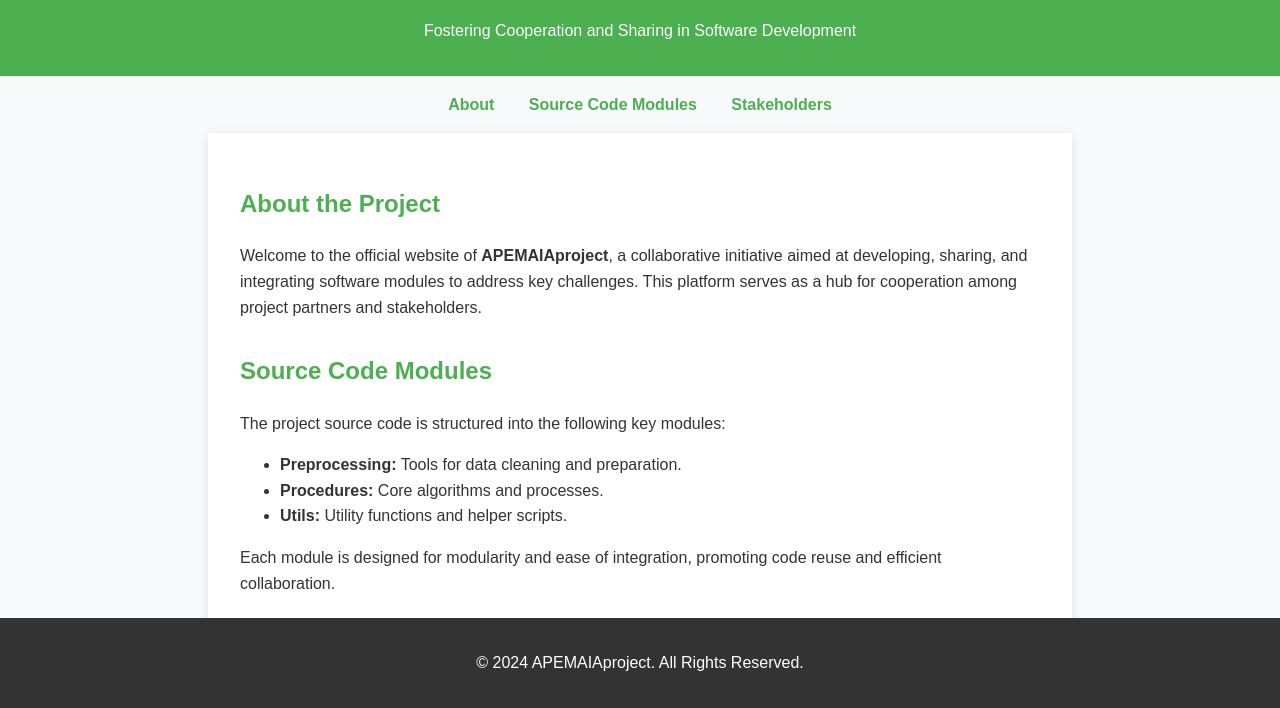
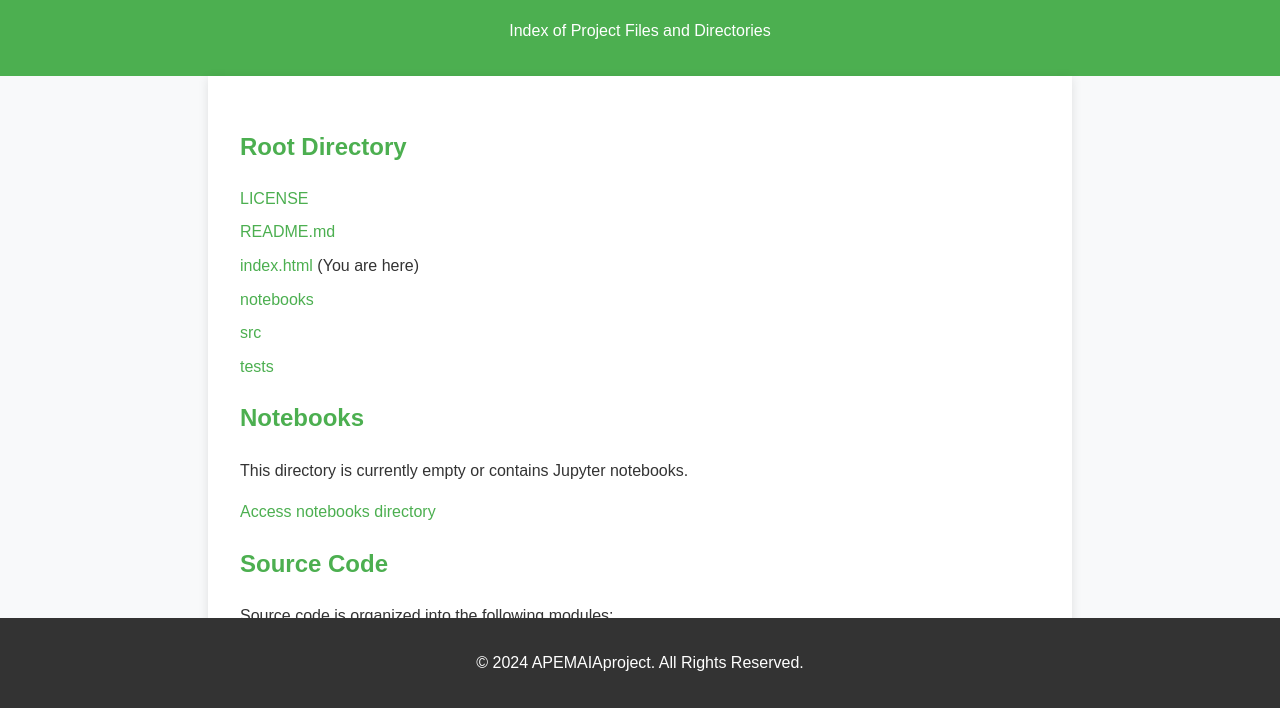
Before and after one commit to APEMAIAproject/src, a plain HTML site: page index.html in a window 1280 px wide. Shown: the part 92-800 px from the top of the page. Drawn offline with Linux system fonts and the light colour scheme.

Commit message:
updates_contents

```diff
--- a/index.html
+++ b/index.html
@@ -19,25 +19,29 @@
             padding: 1em 0;
             text-align: center;
         }
-        nav {
-            margin: 1em 0;
-            text-align: center;
-        }
-        nav a {
-            color: #4CAF50;
-            text-decoration: none;
-            margin: 0 15px;
-            font-weight: bold;
-        }
-        nav a:hover {
-            text-decoration: underline;
-        }
         main {
             padding: 2em;
             max-width: 800px;
             margin: auto;
             background: white;
             box-shadow: 0 2px 10px rgba(0, 0, 0, 0.1);
+        }
+        h1, h2 {
+            color: #4CAF50;
+        }
+        ul {
+            list-style-type: none;
+            padding: 0;
+        }
+        li {
+            margin: 0.5em 0;
+        }
+        a {
+            color: #4CAF50;
+            text-decoration: none;
+        }
+        a:hover {
+            text-decoration: underline;
         }
         footer {
             background-color: #333;
@@ -48,42 +52,47 @@
             bottom: 0;
             width: 100%;
         }
-        section {
-            margin-bottom: 2em;
-        }
-        h1, h2 {
-            color: #4CAF50;
-        }
     </style>
 </head>
 <body>
     <header>
         <h1>APEMAIAproject</h1>
-        <p>Fostering Cooperation and Sharing in Software Development</p>
+        <p>Index of Project Files and Directories</p>
     </header>
-    <nav>
-        <a href="#about">About</a>
-        <a href="#modules">Source Code Modules</a>
-        <a href="#stakeholders">Stakeholders</a>
-    </nav>
     <main>
-        <section id="about">
-            <h2>About the Project</h2>
-            <p>Welcome to the official website of <strong>APEMAIAproject</strong>, a collaborative initiative aimed at developing, sharing, and integrating software modules to address key challenges. This platform serves as a hub for cooperation among project partners and stakeholders.</p>
+        <section>
+            <h2>Root Directory</h2>
+            <ul>
+                <li><a href="./LICENSE">LICENSE</a></li>
+                <li><a href="./README.md">README.md</a></li>
+                <li><a href="./index.html">index.html</a> (You are here)</li>
+                <li><a href="./notebooks/">notebooks</a></li>
+                <li><a href="./src/">src</a></li>
+                <li><a href="./tests/">tests</a></li>
+            </ul>
         </section>
-        <section id="modules">
-            <h2>Source Code Modules</h2>
-            <p>The project source code is structured into the following key modules:</p>
+        <section>
+            <h2>Notebooks</h2>
+            <p>This directory is currently empty or contains Jupyter notebooks.</p>
             <ul>
-                <li><strong>Preprocessing:</strong> Tools for data cleaning and preparation.</li>
-                <li><strong>Procedures:</strong> Core algorithms and processes.</li>
-                <li><strong>Utils:</strong> Utility functions and helper scripts.</li>
+                <li><a href="./notebooks/">Access notebooks directory</a></li>
             </ul>
-            <p>Each module is designed for modularity and ease of integration, promoting code reuse and efficient collaboration.</p>
         </section>
-        <section id="stakeholders">
-            <h2>Partners and Stakeholders</h2>
-            <p>Our project involves a diverse group of stakeholders, including research institutions, industry partners, and public organizations. Together, we aim to achieve impactful outcomes through collaborative efforts.</p>
+        <section>
+            <h2>Source Code</h2>
+            <p>Source code is organized into the following modules:</p>
+            <ul>
+                <li><a href="./src/preprocessing/">Preprocessing</a></li>
+                <li><a href="./src/procedures/">Procedures</a></li>
+                <li><a href="./src/utils/">Utils</a></li>
+            </ul>
+        </section>
+        <section>
+            <h2>Tests</h2>
+            <p>The tests directory contains scripts for validating the functionality of the source code.</p>
+            <ul>
+                <li><a href="./tests/">Access tests directory</a></li>
+            </ul>
         </section>
     </main>
     <footer>
```
Also changed, not shown: 1 other file.
